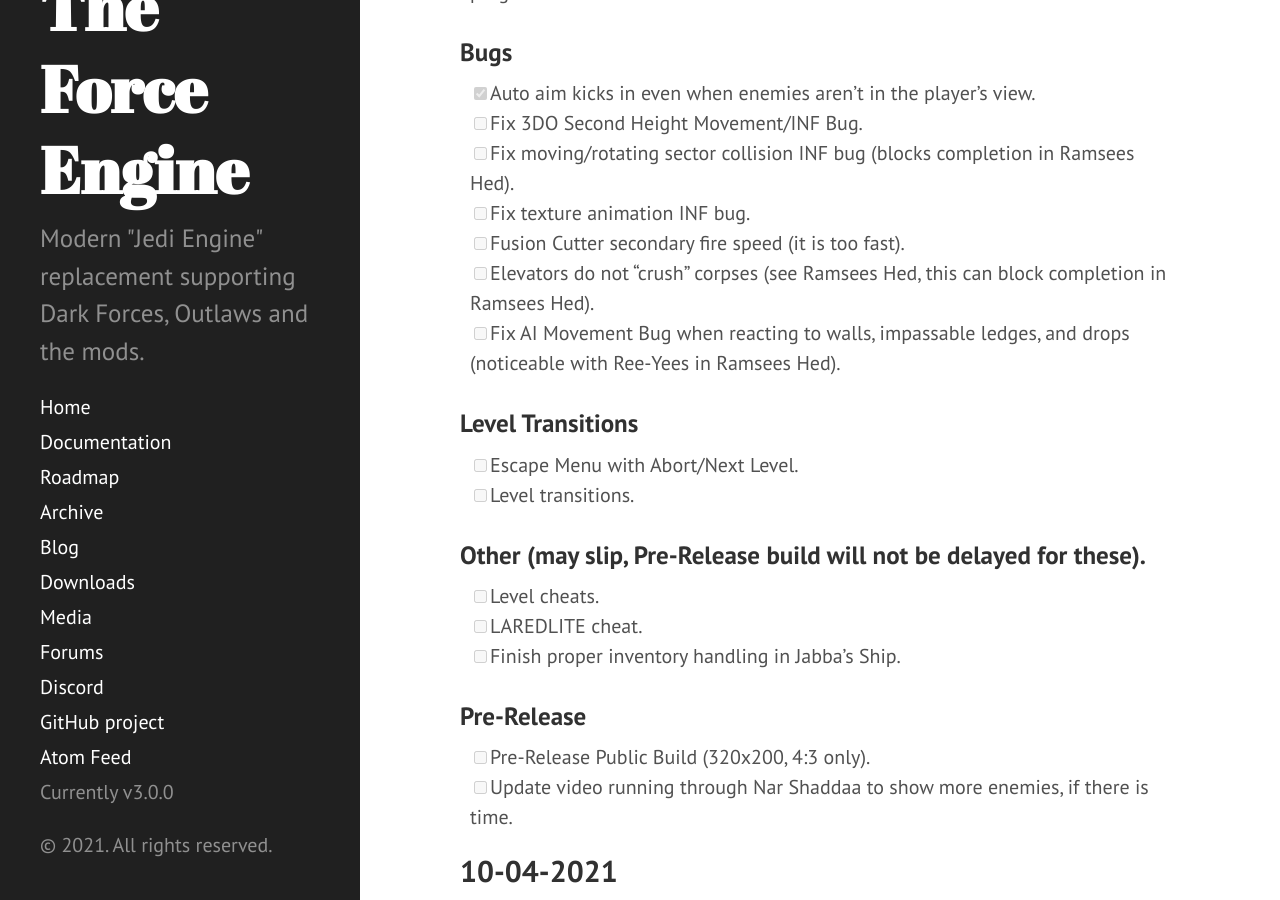
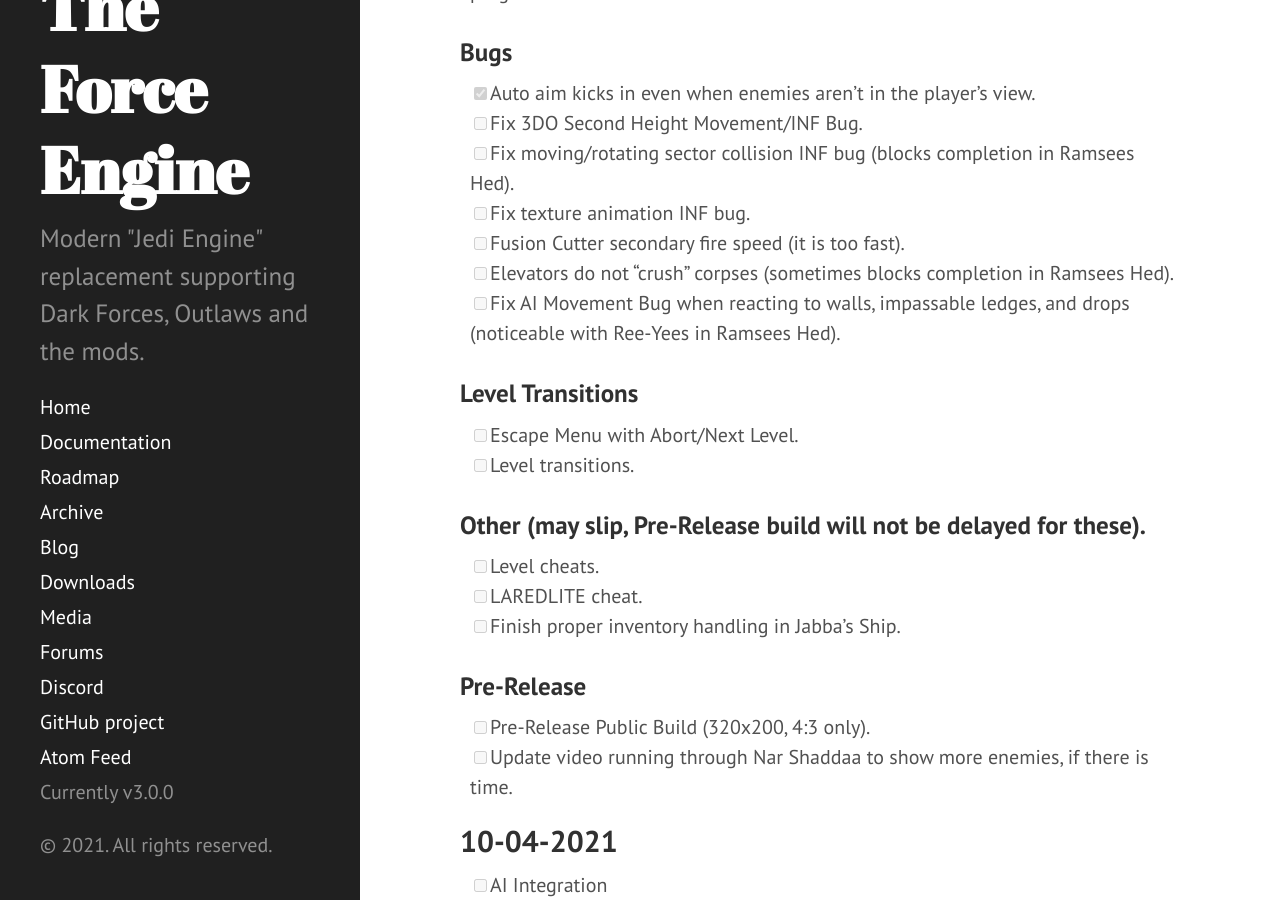
Before and after one commit to TheForceEngine/TheForceEngine.github.io, a Jekyll site: the page built from ProgressTracker.md, in a window 1280 px wide and 900 px high, scrolled down 1156 px. Built offline with Jekyll 4.4.1, drawn with Linux system fonts in a browser that asks for light colours.

Commit message:
Update ProgressTracker.md

```diff
--- a/ProgressTracker.md
+++ b/ProgressTracker.md
@@ -31,7 +31,7 @@
 - [ ] Fix moving/rotating sector collision INF bug (blocks completion in Ramsees Hed).
 - [ ] Fix texture animation INF bug.
 - [ ] Fusion Cutter secondary fire speed (it is too fast).
-- [ ] Elevators do not "crush" corpses (see Ramsees Hed, this can block completion in Ramsees Hed).
+- [ ] Elevators do not "crush" corpses (sometimes blocks completion in Ramsees Hed).
 - [ ] Fix AI Movement Bug when reacting to walls, impassable ledges, and drops (noticeable with Ree-Yees in Ramsees Hed).
 
 ### Level Transitions
```
